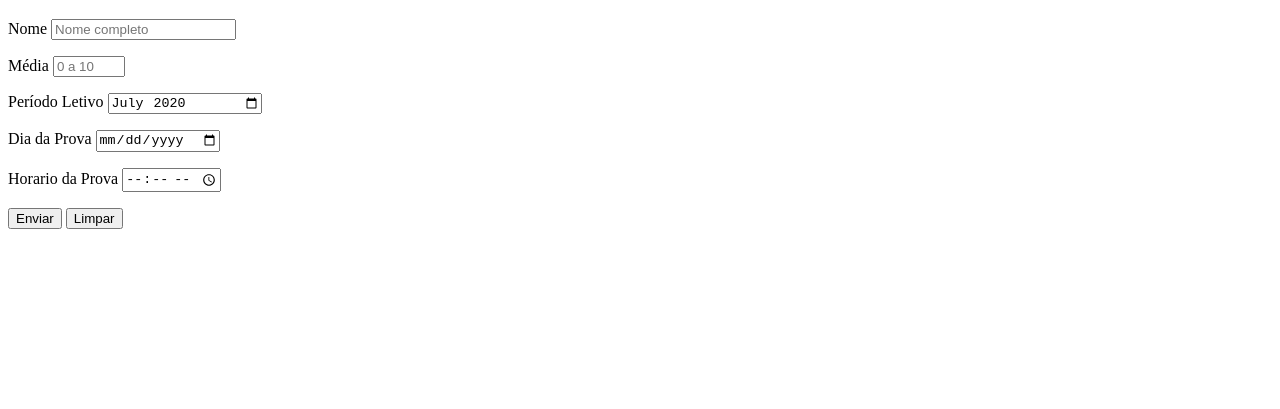
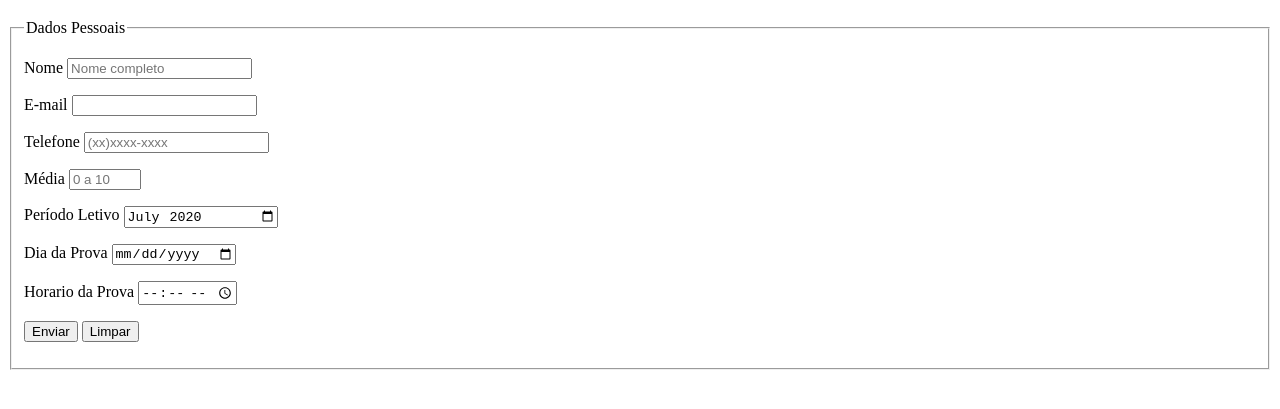
Before and after one commit to carlossousadev/Html-Css, a plain HTML site: page Exercicios/Ex025/form003.html in a window 1280 px wide. Shown: the part 61-470 px from the top of the page. Drawn offline with Linux system fonts and the light colour scheme.

Commit message:
update form3

```diff
--- a/Exercicios/Ex025/form003.html
+++ b/Exercicios/Ex025/form003.html
@@ -8,9 +8,19 @@
 <body>
     <h1>Teste de Formulário</h1>
     <form action="cadastro.php" method="get" autocomplete="on">
+        <fieldset>
+            <legend>Dados Pessoais</legend>
             <p>
                 <label for="inome">Nome</label>
                 <input type="text" name="nome" id="inome" required maxlength="30" placeholder="Nome completo" autocomplete="name">
+            </p>
+            <p>
+                <label for="iemail">E-mail</label>
+                <input type="email" name="email" id="iemail" autocomplete="email" required>
+            </p>
+            <p>
+                <label for="itel">Telefone</label>
+                <input type="tel" name="tel" id="itel" autocomplete="tel" pattern="^\(\d{2}\)\d{4,5}-\d{4}$" required placeholder="(xx)xxxx-xxxx">
             </p>
             <p>
                 <label for="imedia">Média</label>
@@ -32,6 +42,7 @@
                 <input type="submit" value="Enviar">
                 <input type="reset" value="Limpar">
             </p>
+        </fieldset>
     </form>
 </body>
 </html>
```
Lines whose indentation alone changed are shown as unchanged.
